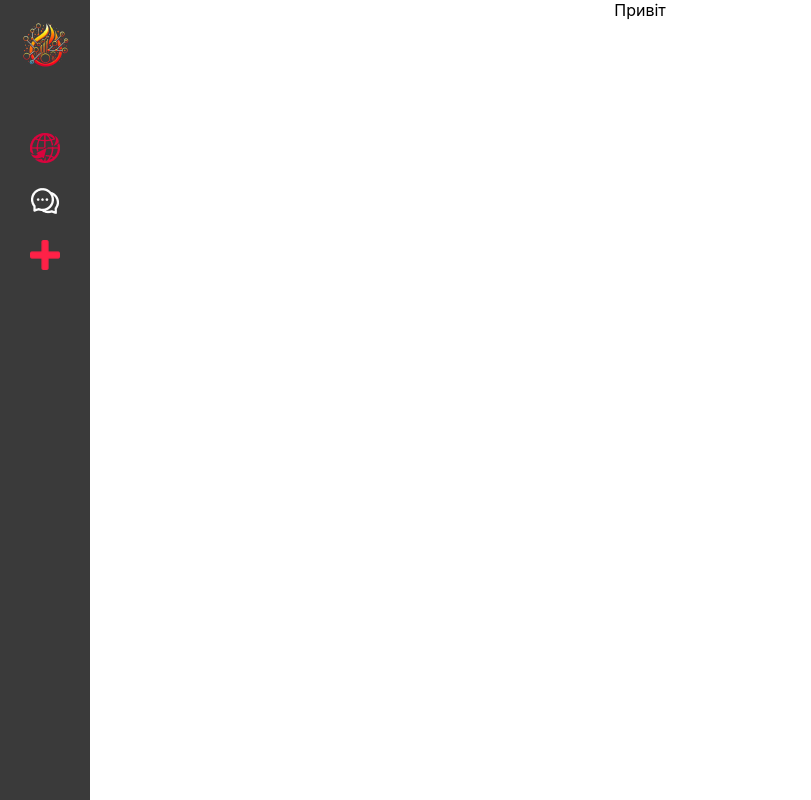
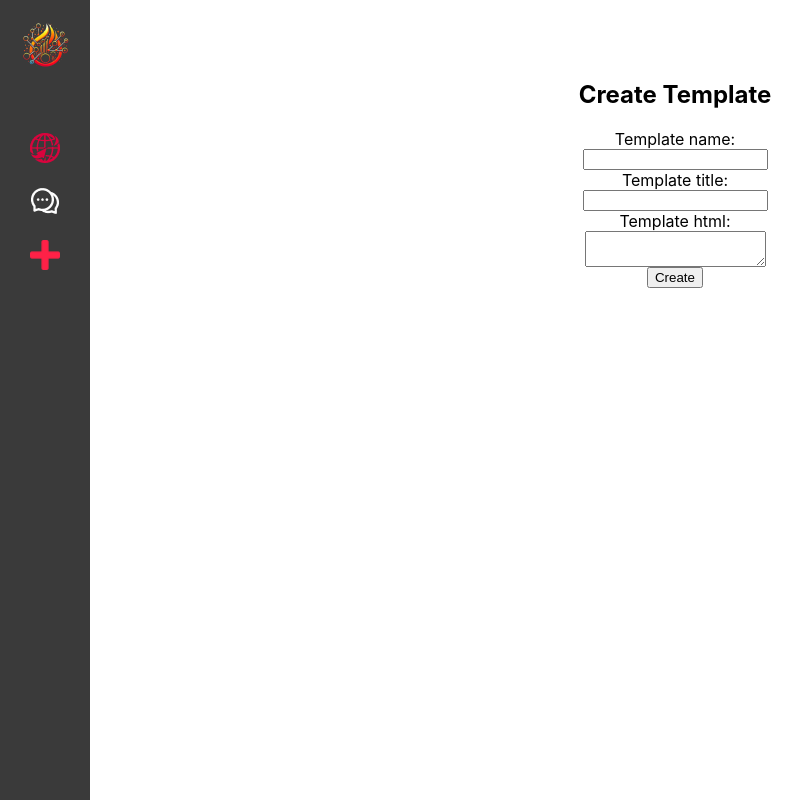
Before and after one commit to yuriiavr/send-mail, a React (Create React App) app: page /addTemplate in a window 1280 px wide. Shown: the whole page, without its empty margins (0-811 px from the left). Built offline with nearby package versions, Linux system fonts and the light colour scheme.

Commit message:
312312132

```diff
--- a/src/components/AddGroup/addGroup.jsx
+++ b/src/components/AddGroup/addGroup.jsx
@@ -1,11 +1,50 @@
+import css from './addGroup.module.css';
+import React, { useState } from 'react';
+import axios from 'axios';
+import { baseUrl } from '../api/api';
 
 const AddGroup = () => {
+  const [collectionName, setCollectionName] = useState('');
+  const [statusMessage, setStatusMessage] = useState('');
 
-    return(
-        <>
-            Привіт
-        </>
-    )
-}
+  const handleSubmit = async (event) => {
+    event.preventDefault();
 
-export default AddGroup
+    if (!collectionName) {
+      setStatusMessage('Enter group name');
+      return;
+    }
+
+    try {
+      const response = await axios.post(`${baseUrl}`+'senderMails/addgroup', {
+        collectionName: collectionName,
+      });
+
+      setStatusMessage(response.data.message);
+    } catch (error) {
+      setStatusMessage(error.response?.data?.message || 'Error');
+    }
+  };
+
+  return (
+    <>
+      <div className={css.cont}>
+        <h2>Create Group</h2>
+        <form onSubmit={handleSubmit}>
+          <label style={{ display: 'flex', flexDirection: 'column', alignItems: 'center' }}>
+            <span>Group name:</span>
+            <input
+              type="text"
+              value={collectionName}
+              onChange={(e) => setCollectionName(e.target.value)}
+            />
+          </label>
+          <button type="submit">Create</button>
+        </form>
+        {statusMessage && <p>{statusMessage}</p>}
+      </div>
+    </>
+  );
+};
+
+export default AddGroup;
--- /dev/null
+++ b/src/components/AddGroup/addGroup.module.css
@@ -0,0 +1,3 @@
+.cont{
+    padding: 60px 50px 0 120px;
+}
--- a/src/components/AddTamplate/addTamplate.jsx
+++ /dev/null
@@ -1,11 +0,0 @@
-
-const AddTemplate = () => {
-
-    return(
-        <>
-            Привіт
-        </>
-    )
-}
-
-export default AddTemplate
--- /dev/null
+++ b/src/components/AddTemplate/addTemplate.jsx
@@ -0,0 +1,62 @@
+import React, { useState } from 'react';
+import css from './addTemplate.module.css';
+import axios from 'axios';
+import { baseUrl } from '../api/api';
+
+const AddTemplate = () => {
+  const [tempName, setTempName] = useState('');
+  const [tempSubject, setTempSubject] = useState('');
+  const [tempBody, setTempBody] = useState('');
+
+  const handleSubmit = async (e) => {
+    e.preventDefault();
+
+    try {
+      const response = await axios.post(`${baseUrl}` + 'senderMails/addtemp', {
+        tempName,
+        tempSubject,
+        tempBody,
+      });
+
+      console.log('Шаблон створено успішно:', response.data);
+    } catch (error) {
+      console.error('Помилка при створенні шаблону:', error);
+    }
+  };
+
+  return (
+    <div className={css.cont}>
+      <h2>Create Template</h2>
+      <form className={css.form} onSubmit={handleSubmit}>
+        <label className={css.label}>
+          <span>Template name:</span>
+          <input
+            type="text"
+            value={tempName}
+            onChange={(e) => setTempName(e.target.value)}
+          />
+        </label>
+        <label className={css.label}>
+          <span>Template title:</span>
+          <input
+            type="text"
+            value={tempSubject}
+            onChange={(e) => setTempSubject(e.target.value)}
+          />
+        </label>
+        <label className={css.label}>
+          <span>Template html:</span>
+          <textarea
+            value={tempBody}
+            onChange={(e) => setTempBody(e.target.value)}
+          />
+        </label>
+        <button className={css.button} type="submit">
+          Create
+        </button>
+      </form>
+    </div>
+  );
+};
+
+export default AddTemplate;
--- /dev/null
+++ b/src/components/AddTemplate/addTemplate.module.css
@@ -0,0 +1,15 @@
+.cont{
+    padding: 60px 50px 0 120px;
+}
+
+.form{
+    display: flex;
+    flex-direction: column;
+    align-items: center;
+}
+
+.label{
+    display: flex;
+    flex-direction: column;
+    align-items: center;
+}
--- a/src/pages/TemplatePage/templatePage.jsx
+++ b/src/pages/TemplatePage/templatePage.jsx
@@ -1,4 +1,4 @@
-import AddTemplate from "../../components/AddTamplate/addTamplate";
+import AddTemplate from "../../components/AddTemplate/addTemplate";
 import SideBar from "../../components/SideBar/sideBar";
 
 const Template = () => {
```
